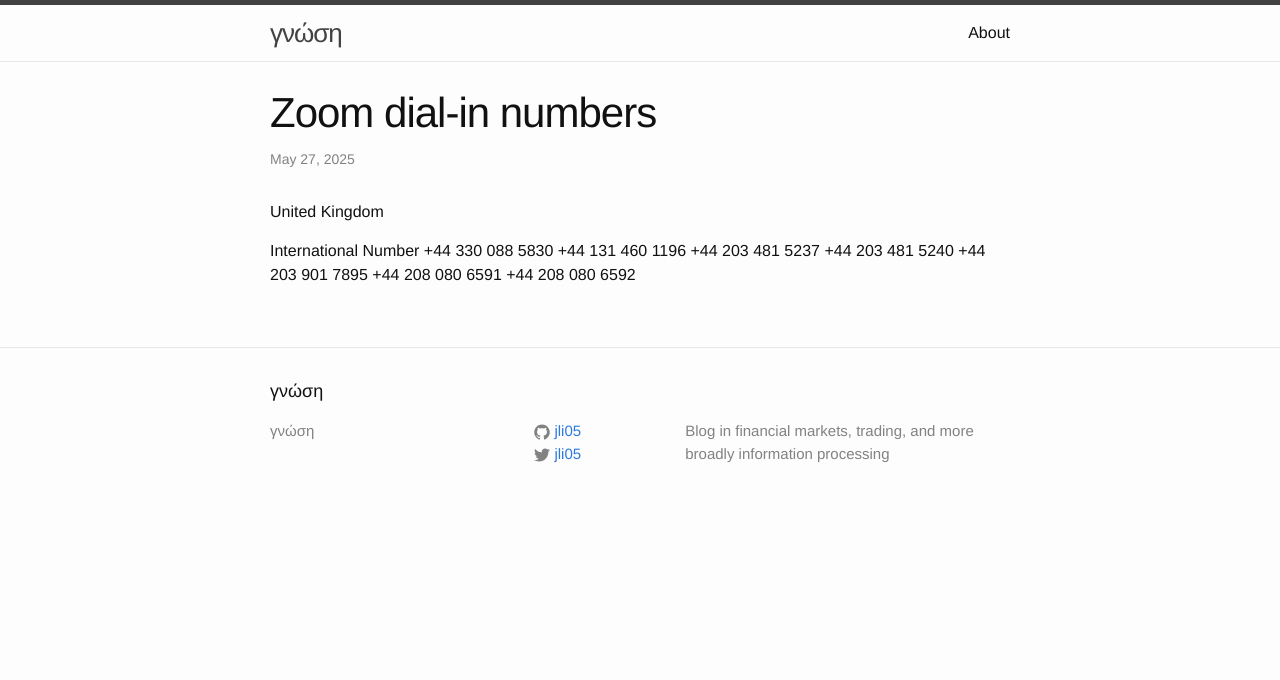
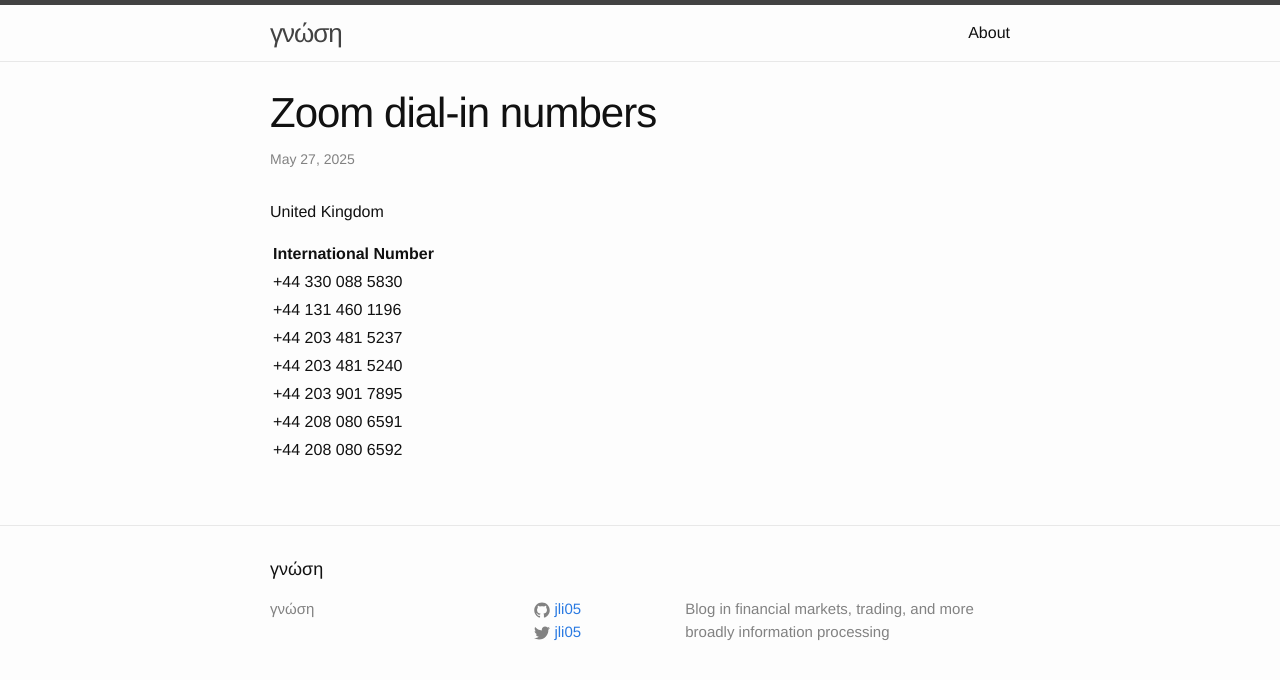
Before and after one commit to jli05/jli05.github.io, a Jekyll site: the page built from _posts/2025-05-27-Zoom-dial-in-numbers.md, in a window 1280 px wide. Shown: the top 680 px of the page. Built offline with Jekyll 4.4.1, drawn with Linux system fonts in a browser that asks for light colours.

```diff
--- a/_posts/2025-05-27-Zoom-dial-in-numbers.md
+++ b/_posts/2025-05-27-Zoom-dial-in-numbers.md
@@ -5,11 +5,12 @@ layout: post
 
 United Kingdom
 
-International Number
-+44 330 088 5830
-+44 131 460 1196
-+44 203 481 5237
-+44 203 481 5240
-+44 203 901 7895
-+44 208 080 6591
-+44 208 080 6592
+| International Number |
+| --------------------- |
+| +44 330 088 5830     |
+| +44 131 460 1196     |
+| +44 203 481 5237     |
+| +44 203 481 5240     |
+| +44 203 901 7895     |
+| +44 208 080 6591     |
+| +44 208 080 6592     |
```
